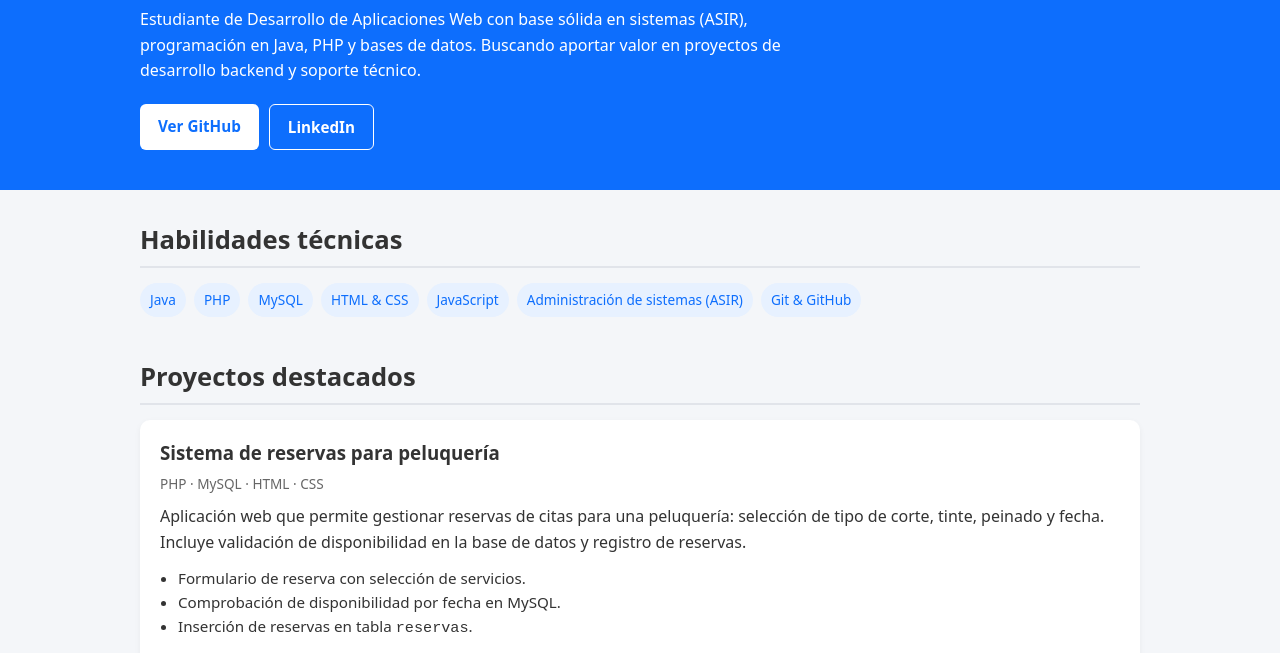
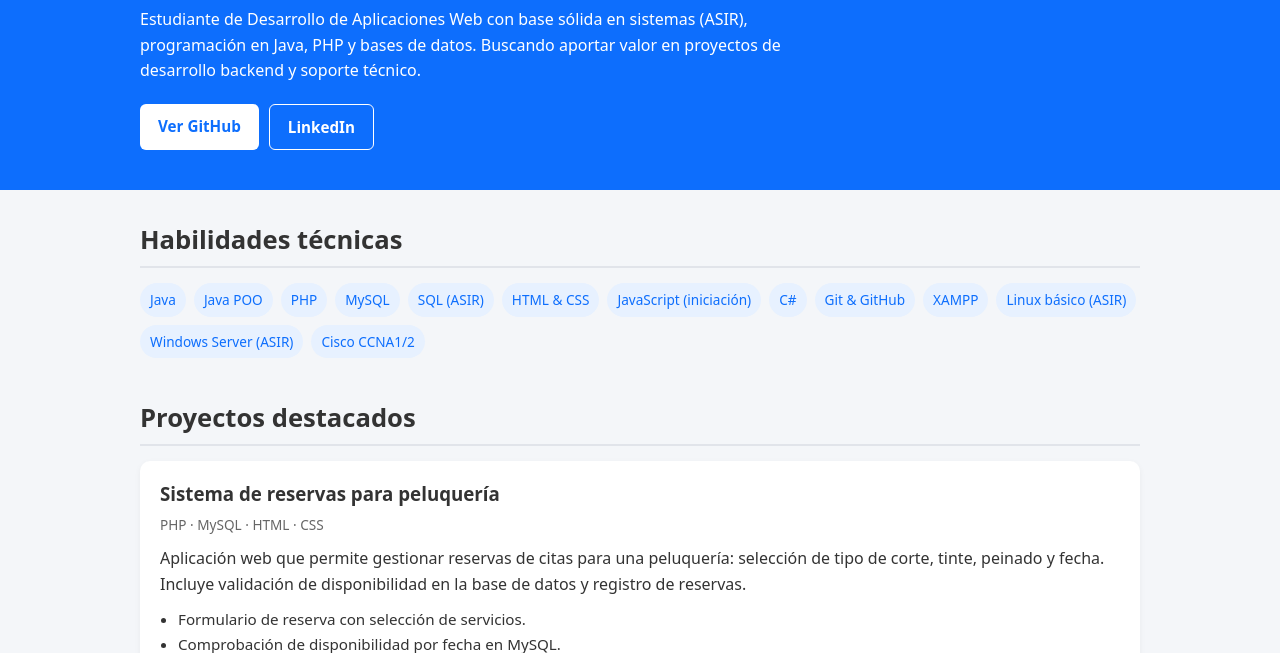
Before and after one commit to JorgeToquero/jorgetoquero.github.io, a plain HTML site: page index.html in a window 1280 px wide. Shown: the part 130-783 px from the top of the page. Drawn offline with Linux system fonts and the light colour scheme.

Commit message:
index.html

```diff
--- a/index.html
+++ b/index.html
@@ -34,12 +34,18 @@
         <h2>Habilidades técnicas</h2>
         <div class="skills-grid">
             <div class="chip">Java</div>
-            <div class="chip">PHP</div>
-            <div class="chip">MySQL</div>
-            <div class="chip">HTML &amp; CSS</div>
-            <div class="chip">JavaScript </div>
-            <div class="chip">Administración de sistemas (ASIR)</div>
-            <div class="chip">Git &amp; GitHub</div>
+        <div class="chip">Java POO</div>
+        <div class="chip">PHP</div>
+        <div class="chip">MySQL</div>
+        <div class="chip">SQL (ASIR)</div>
+        <div class="chip">HTML &amp; CSS</div>
+        <div class="chip">JavaScript (iniciación)</div>
+        <div class="chip">C#</div>
+        <div class="chip">Git &amp; GitHub</div>
+        <div class="chip">XAMPP</div>
+        <div class="chip">Linux básico (ASIR)</div>
+        <div class="chip">Windows Server (ASIR)</div>
+        <div class="chip">Cisco CCNA1/2</div>
         </div>
     </section>
 
```
